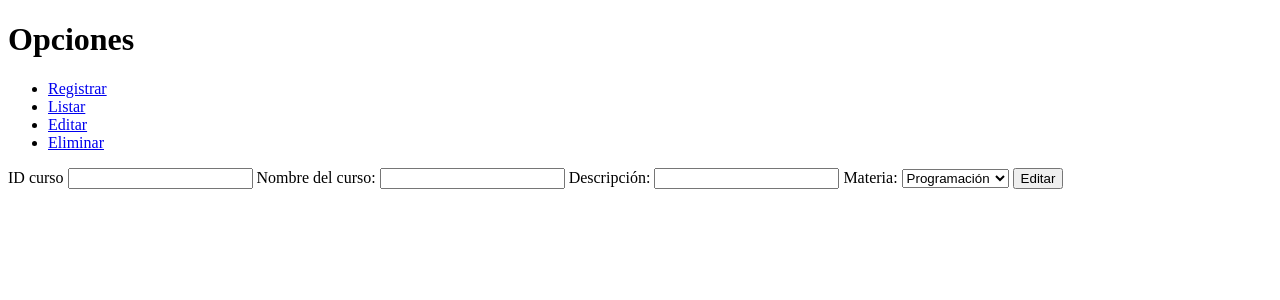
After one commit to Miguelit09/ClasesDjango, a Django app: page /relaciones/mostrar_editar/ in a window 1280 px wide. The commit adds this page. Shown: the top 300 px of the page. Run offline with Django 5.2, Linux system fonts and the light colour scheme.

Commit message:
Listar y editar cursos

```diff
--- a/ClasesDjango/relacionesDjango/urls.py
+++ b/ClasesDjango/relacionesDjango/urls.py
@@ -5,4 +5,7 @@ urlpatterns = [
     path('mostrar_registrar/', views.mostrar_registrar, name="mostrar_registrar"),
     path('registrar_curso_url/<str:cn>/<str:d>/<str:m>', views.registrar_curso_url, name="registrar_curso_url"),
     path('registrar_curso_form/', views.registrar_curso_form, name="registrar_curso_form"),
+    path('listar_cursos/', views.listar_cursos, name="listar_cursos"),
+    path('mostrar_editar/', views.mostrar_editar, name="mostrar_editar"),
+    path('editar_curso/', views.editar_curso, name="editar_curso"),
 ]
--- a/ClasesDjango/relacionesDjango/views.py
+++ b/ClasesDjango/relacionesDjango/views.py
@@ -17,3 +17,27 @@ def registrar_curso_form(request):
     materia = request.POST['materia']
     Curso.objects.create(curso_nombre=curso_nombre, descripcion=descripcion, materia=materia)
     return HttpResponse("Se registró el curso por formulario")
+
+def listar_cursos(request):
+    obtener_cursos = Curso.objects.all()
+    return render(request, 'listar_cursos.html', {
+        'lista_cursos': obtener_cursos
+    })
+
+def mostrar_editar(request):
+    return render(request, 'editar_curso.html', {})
+
+def editar_curso(request):
+    id_curso = request.POST['id_curso']
+    curso_nombre = request.POST['curso_nombre']
+    descripcion = request.POST['descripcion']
+    materia = request.POST['materia']
+
+    editar = Curso.objects.get(id=id_curso)
+    editar.curso_nombre = curso_nombre
+    editar.descripcion = descripcion
+    editar.materia = materia
+
+    editar.save()
+
+    return HttpResponse("Se editó el curso por formulario")
--- /dev/null
+++ b/ClasesDjango/templates/editar_curso.html
@@ -0,0 +1,21 @@
+{% extends "layouts/app.html" %}
+
+{% block content %}
+<form action="{% url "editar_curso" %}" method="post">
+    {% csrf_token %}
+    <label for="id_curso">ID curso</label>
+    <input type="number" id="id_curso" name="id_curso">
+    <label for="curso_nombre">Nombre del curso:</label>
+    <input type="text" id="curso_nombre" name="curso_nombre">
+    <label for="descripcion">Descripción:</label>
+    <input type="text" id="descripcion" name="descripcion">
+    <label for="materia">Materia:</label>
+    <select name="materia" id="materia">
+        <option value="Programación">Programación</option>
+        <option value="Comunicacion">Comunicacion</option>
+        <option value="Diseño">Diseño</option>
+    </select>
+    <button type="submit">Editar</button>
+
+</form>
+{% endblock content %}
--- a/ClasesDjango/templates/layouts/partials/menu.html
+++ b/ClasesDjango/templates/layouts/partials/menu.html
@@ -4,7 +4,10 @@
             <a href={% url "mostrar_registrar" %}>Registrar</a>
         </li>
         <li>
-            <a href="#">Editar</a>
+            <a href="{% url 'listar_cursos' %}">Listar</a>
+        </li>
+        <li>
+            <a href="{% url "mostrar_editar" %}">Editar</a>
         </li>
         <li>
             <a href="#">Eliminar</a>
--- a/ClasesDjango/templates/layouts/partials/texto_encabezado.html
+++ b/ClasesDjango/templates/layouts/partials/texto_encabezado.html
@@ -1 +1 @@
-<h1>Estas son nuestras clases</h1>
+<h1>Opciones</h1>
```
Also changed, not shown: ClasesDjango/templates/listar_cursos.html (added, +17 -0 lines), ClasesDjango/db.sqlite3.
